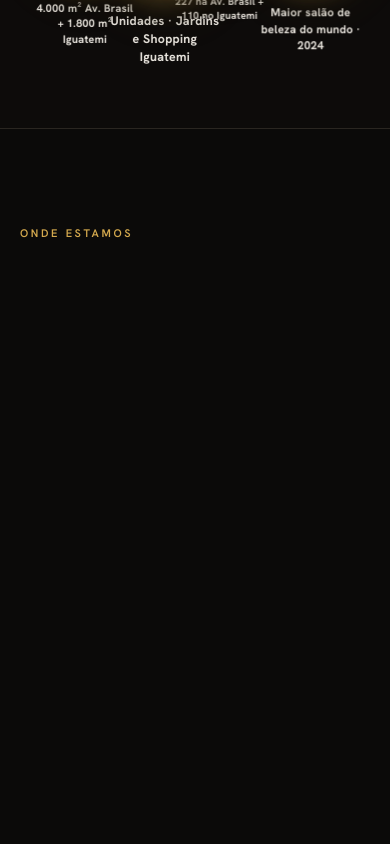
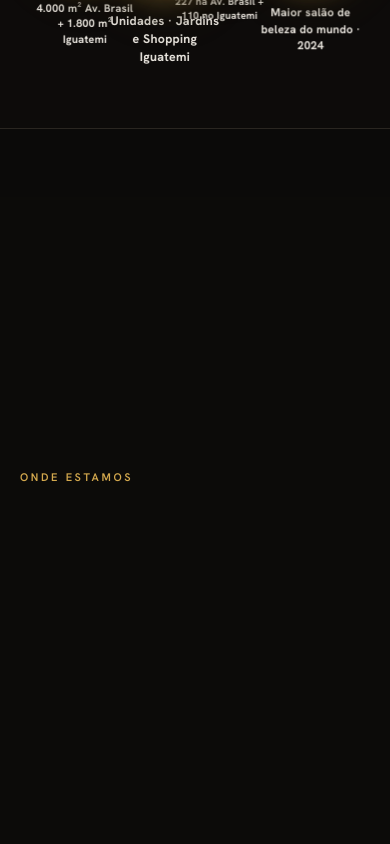
Before and after one commit to contatovinicaetano93-commits/rom-conceptsite, a Next.js app: page / in a window 390 px wide. Shown: the part 3360-4204 px from the top of the page. Built offline with nearby package versions, Linux system fonts and the light colour scheme.

Commit message:
fix(landing): keep unidades scroll reveal on copy only
Limit the sticky phrase reveal to the Unidades intro text; restore the
unit cards to normal document flow below, unchanged.

Co-authored-by: contatovinicaetano93-commits <contatovinicaetano93-commits@users.noreply.github.com>

```diff
--- a/src/app/globals.css
+++ b/src/app/globals.css
@@ -260,19 +260,17 @@ body {
   overflow: hidden;
 }
 
-/* Unidades sticky intro above the cards */
+/* Unidades sticky intro — text only; cards stay in normal flow below */
 .unidades-story {
   position: relative;
-  height: 260vh;
+  height: 180vh;
 }
 
 .unidades-story__sticky {
   position: sticky;
   top: 0;
-  min-height: 100svh;
-  max-height: 100svh;
-  overflow-x: clip;
-  overflow-y: auto;
+  height: 100svh;
+  overflow: hidden;
 }
 
 .unidades-story__progress {
@@ -335,7 +333,7 @@ body {
   }
 
   .unidades-story {
-    height: 220vh;
+    height: 150vh;
   }
 }
 
@@ -349,8 +347,7 @@ body {
   .unidades-story__sticky {
     position: relative;
     height: auto;
-    min-height: 100svh;
-    max-height: none;
+    min-height: auto;
     overflow: visible;
   }
 
--- a/src/components/unidades-story.tsx
+++ b/src/components/unidades-story.tsx
@@ -3,7 +3,7 @@
 import { useEffect, useRef, useState } from 'react'
 import { UnidadesStage } from '@/components/unidades-stage'
 
-const STEP_COUNT = 4
+const STEP_COUNT = 3
 
 function stepFromProgress(progress: number) {
   if (progress <= 0) return 0
@@ -12,7 +12,7 @@ function stepFromProgress(progress: number) {
 }
 
 export function UnidadesStory() {
-  const trackRef = useRef<HTMLElement>(null)
+  const trackRef = useRef<HTMLDivElement>(null)
   const [step, setStep] = useState(0)
   const [reduced, setReduced] = useState(false)
 
@@ -54,10 +54,12 @@ export function UnidadesStory() {
   const on = (index: number) => reduced || step >= index
 
   return (
-    <section id="unidades" ref={trackRef} className="unidades-story bg-surface/30">
+    <section id="unidades" className="bg-surface/30">
+      {/* Sticky effect only for the intro copy */}
+      <div ref={trackRef} className="unidades-story">
         <div className="unidades-story__sticky">
-        <div className="mx-auto flex h-full max-w-6xl flex-col justify-center px-5 py-24 md:px-8 md:py-28">
-          <div className="mb-10 max-w-2xl md:mb-12">
+          <div className="mx-auto flex h-full max-w-6xl items-center px-5 py-20 md:px-8 md:py-28">
+            <div className="max-w-2xl">
               <p className={`scroll-story-step section-label mb-4 ${on(0) ? 'is-on' : ''}`}>
                 Onde estamos
               </p>
@@ -77,10 +79,6 @@ export function UnidadesStory() {
                 confirma horário e serviço com você.
               </p>
             </div>
-
-          <div className={`scroll-story-step ${on(3) ? 'is-on' : ''}`}>
-            <UnidadesStage />
-          </div>
           </div>
 
           <div className="unidades-story__progress" aria-hidden>
@@ -90,6 +88,12 @@ export function UnidadesStory() {
             />
           </div>
         </div>
+      </div>
+
+      {/* Cards stay in normal layout, as before */}
+      <div className="mx-auto max-w-6xl px-5 pb-20 md:px-8 md:pb-28">
+        <UnidadesStage />
+      </div>
     </section>
   )
 }
```
Lines whose indentation alone changed are shown as unchanged.
